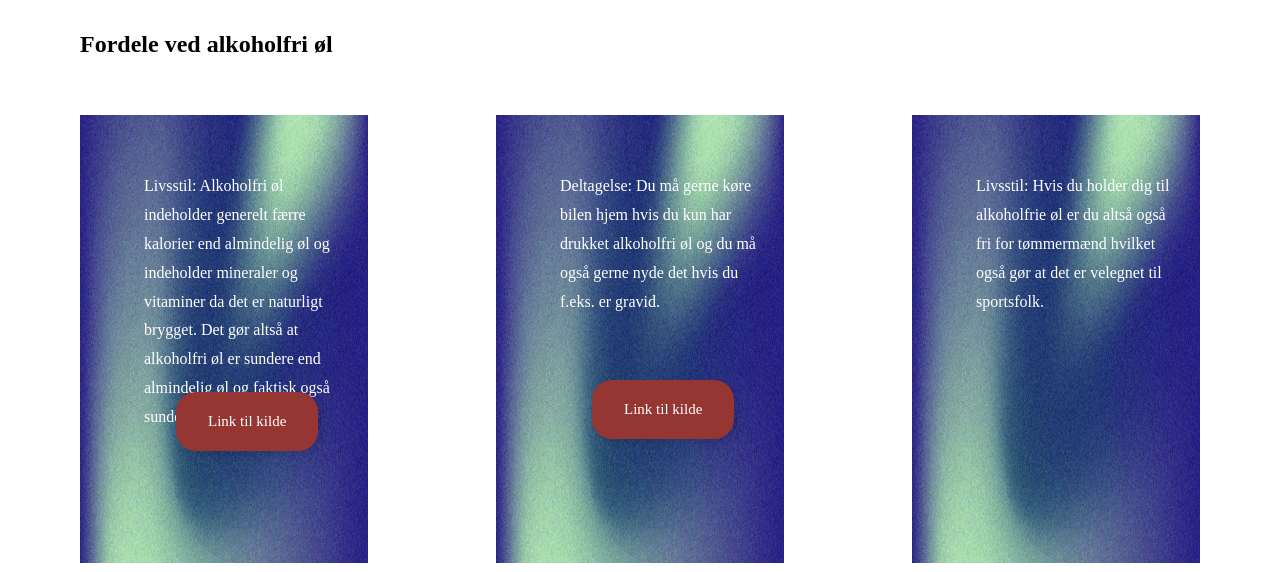
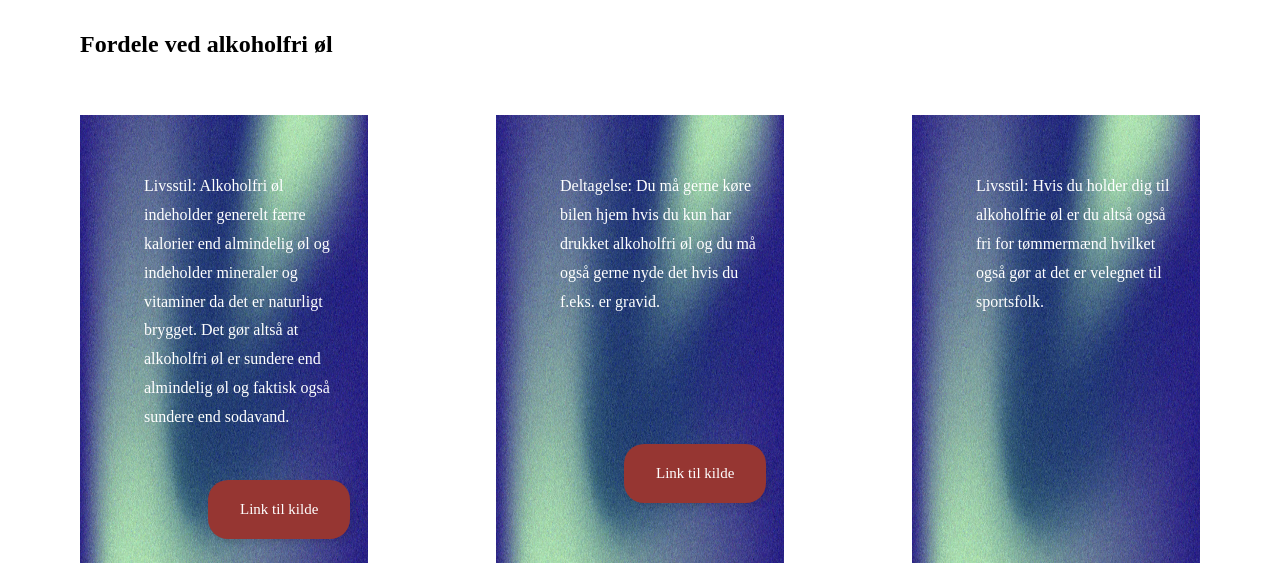
Before and after one commit to Andreaesther/zero-buzz-brew, a plain HTML site: page information.html in a window 1280 px wide. Shown: the part 228-800 px from the top of the page. Drawn offline with Linux system fonts and the light colour scheme; a web font is replaced by a local one.

Commit message:
updated button

```diff
--- a/css/style.css
+++ b/css/style.css
@@ -440,13 +440,13 @@ h2{
     width: 40%;
 }
 .information-button{
-    margin: -22.5rem 0 0 6rem;
+    margin: -17rem 0 0 8rem;
     max-width: 6rem;
     position: absolute;
 
 }
 .information-button2{
-    margin: -16rem 0 0 6rem;
+    margin: -12rem 0 0 8rem;
     max-width: 6rem;
     position: absolute;
 }
```
